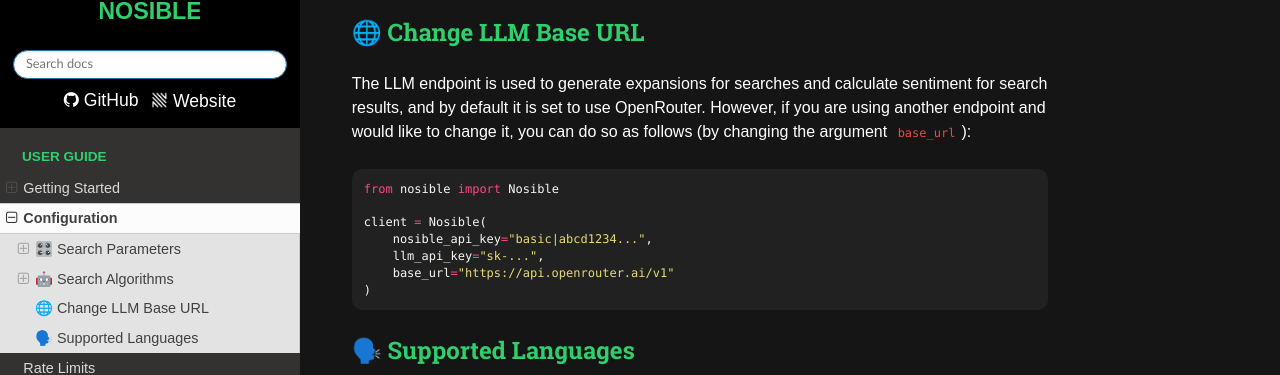
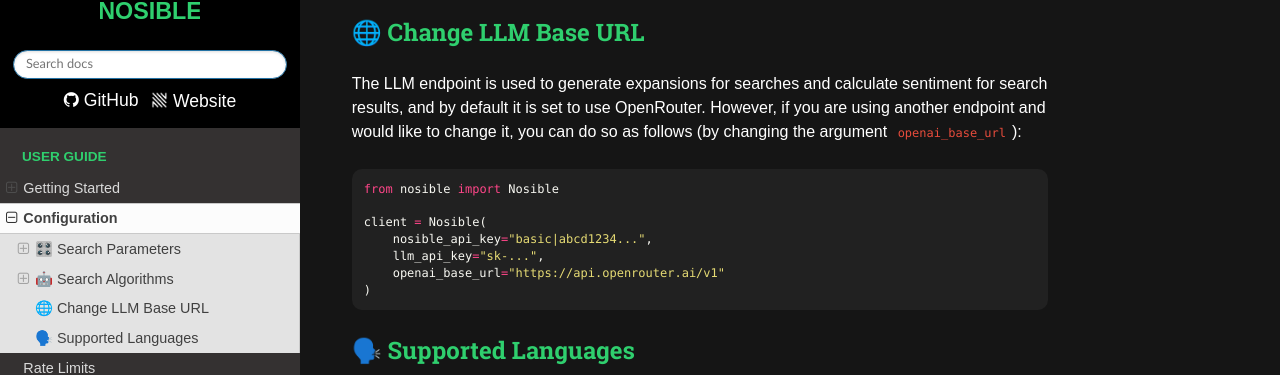
Before and after one commit to NosibleAI/nosible-py, a Sphinx documentation site: the page built from docs/configuration.rst, in a window 1280 px wide and 900 px high, scrolled down 4866 px. Shown: the part 134-509 px from the top of the window. Built offline with Sphinx 7.4.7 and the Read the Docs theme 3.1.0, drawn with Linux system fonts in a browser that asks for light colours.

Commit message:
[0.1.11] Bugfix: base_url -> openai_base_url

```diff
--- a/docs/configuration.rst
+++ b/docs/configuration.rst
@@ -221,7 +221,7 @@
 
 The LLM endpoint is used to generate expansions for searches and calculate sentiment for search results, and by default
 it is set to use OpenRouter. However, if you are using another endpoint and would like to change it, you can do so as
-follows (by changing the argument ``base_url``):
+follows (by changing the argument ``openai_base_url``):
 
 .. code:: python
 
@@ -230,7 +230,7 @@
    client = Nosible(
        nosible_api_key="basic|abcd1234...",
        llm_api_key="sk-...",
-       base_url="https://api.openrouter.ai/v1"
+       openai_base_url="https://api.openrouter.ai/v1"
    )
 
 🗣️ Supported Languages
--- a/docs/getting_started.rst
+++ b/docs/getting_started.rst
@@ -99,7 +99,7 @@
    with Nosible(
        nosible_api_key="basic|abcd1234...",
        llm_api_key="sk-...",
-       base_url="https://api.openrouter.ai/v1"
+       openai_base_url="https://api.openrouter.ai/v1"
    ) as client:
        results = client.search(
            question="What are the terms of the partnership between Microsoft and OpenAI?",
--- a/pyproject.toml
+++ b/pyproject.toml
@@ -1,6 +1,6 @@
 [project]
 name = "nosible"
-version = "0.1.10"
+version = "0.1.11"
 description = "Python client for the NOSIBLE Search API"
 readme = { file = "README.md", content-type = "text/markdown" }
 requires-python = ">=3.9"
```
Also changed, not shown: README.md (+1 -1 lines).
